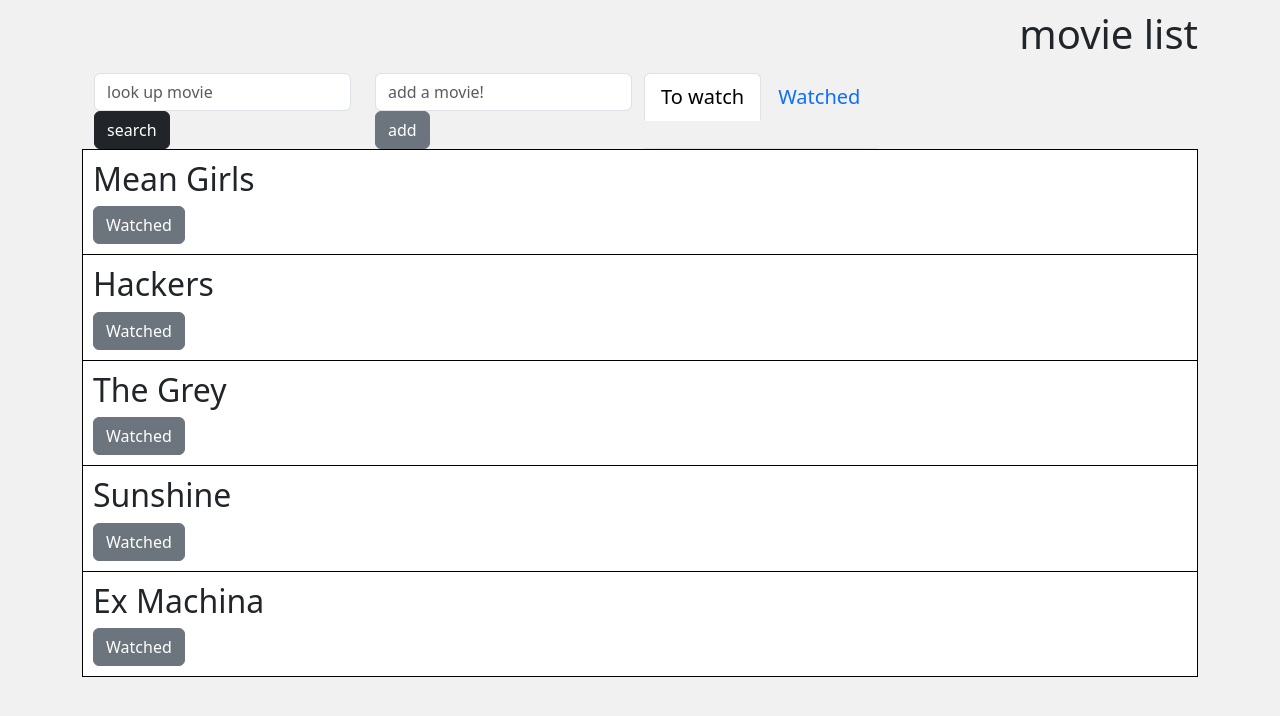
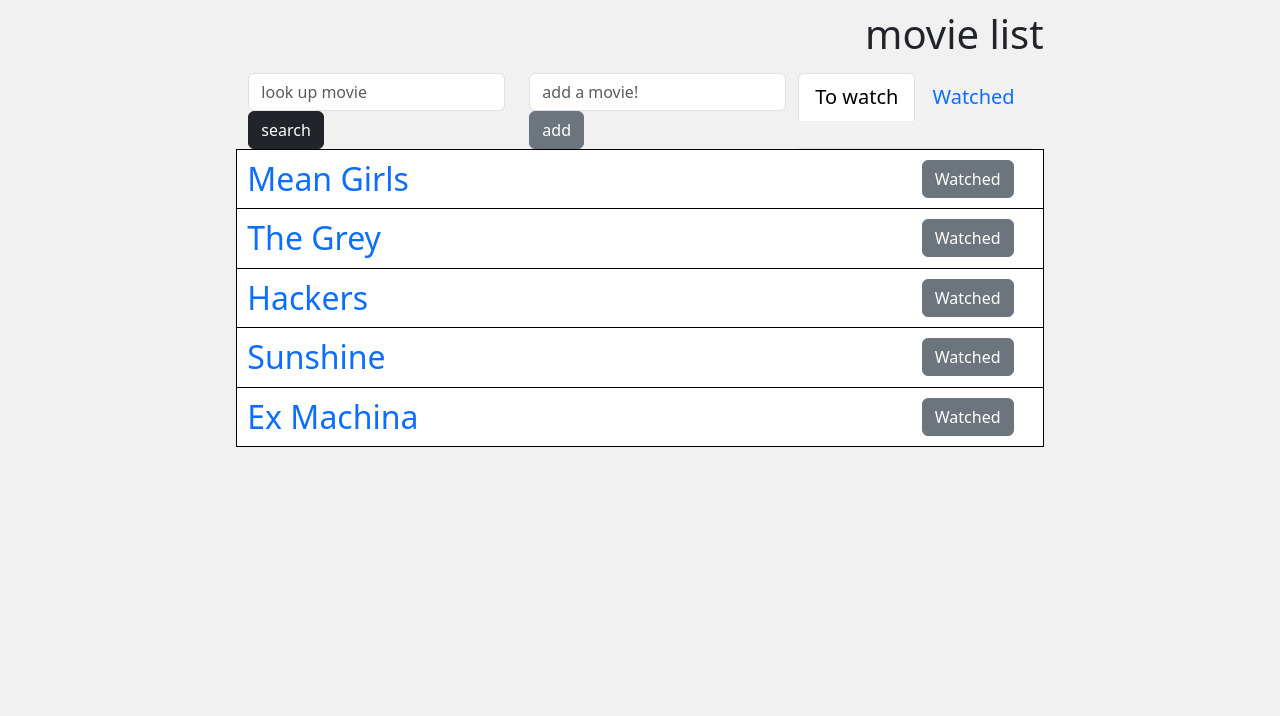
Before and after one commit to lfelberg/movie-list, a React app: page / in a window 1280 px wide. Shown: the top 716 px of the page. Built offline with nearby package versions, Linux system fonts and the light colour scheme; some icons are missing.

Commit message:
Adding in toggle button to show more information
TODO:
connect to the API
Level 5

```diff
--- /dev/null
+++ b/config/keys.example.js
@@ -0,0 +1,3 @@
+const API_KEY = 'YOUR_KEY_HERE';
+
+export default API_KEY;
--- a/index.html
+++ b/index.html
@@ -8,7 +8,7 @@
     <script type="application/js" src="node_modules/jquery/dist/jquery.js"></script>
   </head>
   <body>
-    <div id="app" class="container"></div>
+    <div id="app"></div>
     <script type="module" src="dist/movie-list.bundle.js"></script>
   </body>
 </html>
--- a/src/components/app.jsx
+++ b/src/components/app.jsx
@@ -9,11 +9,42 @@ class App extends React.Component {
 
     this.state = {
       movies: [
-        {title: 'Mean Girls', watched: false},
-        {title: 'Hackers', watched: false},
-        {title: 'The Grey', watched: false},
-        {title: 'Sunshine', watched: false},
-        {title: 'Ex Machina', watched: false},
+        { details: {
+            title: 'Mean Girls',
+            year: 2007,
+          },
+          watched: false,
+          expanded: false,
+        },
+        { details: {
+            title: 'The Grey',
+            year: 2012,
+          },
+          watched: false,
+          expanded: false,
+
+        },
+        { details: {
+            title: 'Hackers',
+            year: 2017,
+          },
+          expanded: false,
+          watched: false,
+        },
+        { details: {
+            title: 'Sunshine',
+            year: 1997,
+          },
+          expanded: false,
+          watched: false,
+        },
+        { details: {
+            title: 'Ex Machina',
+            year: 2007,
+          },
+          expanded: false,
+          watched: false,
+        },
       ],
       query: '',
       watched: false,
@@ -22,11 +53,15 @@ class App extends React.Component {
     this.handleSearch = this.handleSearch.bind(this);
     this.handleAdd = this.handleAdd.bind(this);
     this.handleWatchedTab = this.handleWatchedTab.bind(this);
-    this.handleWatchedToggle = this.handleWatchedToggle.bind(this);
+    this.handleMovieToggle = this.handleMovieToggle.bind(this);
   }
 
   handleAdd(movieTitle) {
-    const movies = [{ title: movieTitle, watched: this.state.watched }].concat(this.state.movies);
+    const movies = [{
+      details: {title: movieTitle, year: 2010},
+      watched: this.state.watched,
+      expanded: false,
+      }].concat(this.state.movies);
     this.setState({ movies });
   }
 
@@ -38,15 +73,19 @@ class App extends React.Component {
     this.setState({ watched });
   }
 
-  handleWatchedToggle(title) {
+  handleMovieToggle(title, type = 'watched') {
     const movies = this.state.movies.concat()
     movies.forEach((movie) => {
-      if (title === movie.title) {
-        movie.watched = !(movie.watched);
+      if (title === movie.details.title) {
+        if (type === 'watched') {
+          movie.watched = !(movie.watched);
+          console.log(movie);
+        } else if (type === 'expand') {
+          movie.expanded = !(movie.expanded);
+        }
       }
     });
     this.setState({ movies });
-    console.log(this.state.movies, 'watched', this.state.watched);
   }
 
   render() {
@@ -62,7 +101,7 @@ class App extends React.Component {
           movies={this.state.movies}
           query={this.state.query}
           watched={this.state.watched}
-          toggle={this.handleWatchedToggle}
+          toggle={this.handleMovieToggle}
         />
       </div>
     );
--- a/src/components/movieList.jsx
+++ b/src/components/movieList.jsx
@@ -6,7 +6,7 @@ const MovieList = ({ movies, query, watched, toggle }) => {
   let moviesQueried = movies.concat();
 
   moviesQueried = moviesQueried.filter(movie =>
-    (movie.title.toLowerCase().includes(query.toLowerCase()) &&
+    (movie.details.title.toLowerCase().includes(query.toLowerCase()) &&
     movie.watched === watched));
 
   if (query !== '' && moviesQueried.length === 0) {
@@ -14,7 +14,7 @@ const MovieList = ({ movies, query, watched, toggle }) => {
   }
 
   const movieListAll = moviesQueried.map((movie, i) =>
-    (<MovieListEntry movie={movie} key={i} handleWatched={toggle} />)
+    (<MovieListEntry movie={movie} key={i} handleToggle={toggle} />)
   );
 
   return (
--- a/src/components/movieListEntry.jsx
+++ b/src/components/movieListEntry.jsx
@@ -1,33 +1,56 @@
 import React from 'react';
 
-const MovieListEntry = ({ movie, handleWatched }) => {
+const MovieListEntry = ({ movie, handleToggle }) => {
   let id = '';
-  let buttonValue = '';
-  let buttonClr = 'btn btn-dark';
+  let details = [];
   let hidden = false;
+  let buttonClr = 'btn watched-btn ';
+  const buttonValue = (movie.watched === true) ? 'To watch' : 'Watched';
+  buttonClr += (movie.watched === true) ? 'btn-dark' : 'btn-secondary';
 
-  if ('watched' in movie) {
-    buttonValue = (movie.watched === true) ? 'To watch' : 'Watched';
-    buttonClr = "btn btn-secondary";
+  if (movie.expanded === true) {
+    for (let detail in movie.details) {
+      if (detail !== 'title') {
+        console.log('test', detail, movie.details[detail]);
+        details.push((<p>{detail}: {movie.details[detail]}</p> ));
+      }
+    }
   }
 
   if (movie.title === 'Title not found!') {
     id = 'notfound';
-    hidden = true
+    hidden = true;
   }
 
-  const handleWatchedClick = (event) => {
-    handleWatched(movie.title);
+  const handleMovieToggle = (event) => {
+    event.preventDefault();
+    handleToggle(movie.details.title, 'expand');
   };
+
+  const handleWatchedToggle = (event) => {
+    event.preventDefault();
+    handleToggle(movie.details.title, 'watched');
+  }
 
   return (
     <div className="movielistentry container" id={id}>
-      <h2>{movie.title}</h2>
-      <button
-      className={buttonClr}
-      onClick={handleWatchedClick}
-      hidden={hidden}
-      >{buttonValue}</button>
+        <div className="row">
+          <div className="col-10">
+            <a href="#" onClick={handleMovieToggle}>
+              <h2 className="movie-title">{movie.details.title}</h2>
+            </a>
+            <div className="details">
+              {details}
+            </div>
+          </div>
+          <div className="col-sm">
+            <button
+            className={buttonClr}
+            onClick={handleWatchedToggle}
+            hidden={hidden}
+            >{buttonValue}</button>
+          </div>
+        </div>
     </div>
   );
 };
--- a/src/components/nav.jsx
+++ b/src/components/nav.jsx
@@ -8,7 +8,6 @@ const Nav = ({ handleSearch, handleAdd, handleWatchedTab }) => {
   let temp = '';
 
   const handleWatchedTabClick = (event) => {
-
     //TODO: change active tab
     temp = watchedActive;
     watchedActive = toWatchActive;
--- a/styles/style.css
+++ b/styles/style.css
@@ -13,9 +13,6 @@ h1 {
   text-align: right;
 }
 
-.nav {
-  font-size: 20px;
-}
 
 .movielistentry {
   background: #fff;
@@ -24,8 +21,30 @@ h1 {
   margin-bottom: -1px;
 }
 
-.btn {
+.movie-title {
   display: inline-block;
+  margin-bottom: 0px;
+}
+
+.watched-btn {
+  display: inline-block;
+  justify-content: right;
+}
+
+.movielistentry {
+  text-decoration: none;
+}
+
+.details {
+  text-decoration: none;
+}
+
+/******************************
+*********** NAV ***************
+******************************/
+
+.nav {
+  font-size: 20px;
 }
 
 .search {
```
Also changed, not shown: 1 other file (tests, documents, lock files or other folders).
